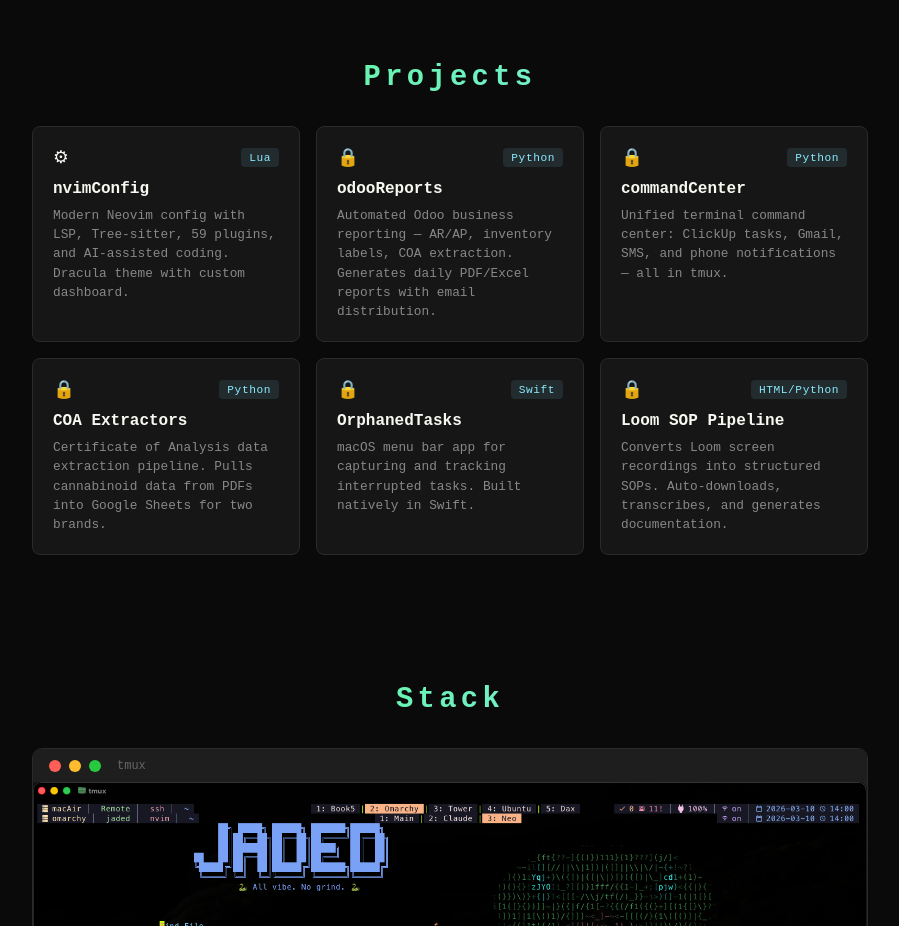
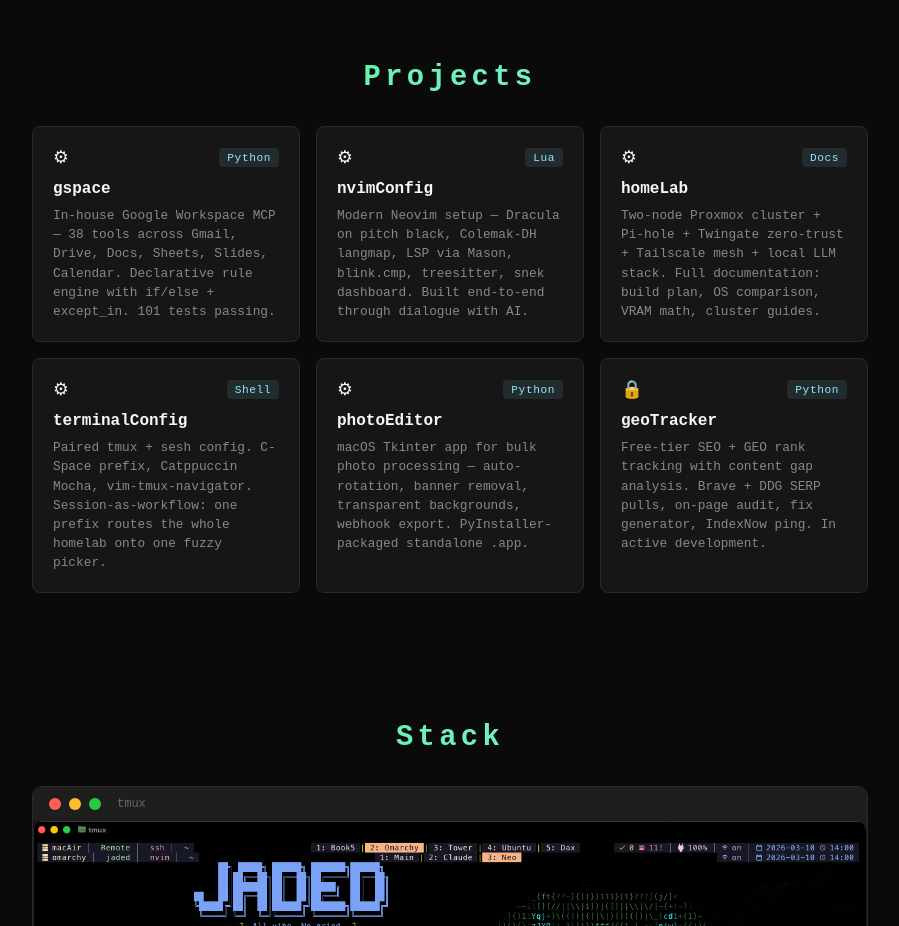
Before and after one commit to jaded423/jadedViber, a plain HTML site: page index.html in a window 1280 px wide. Shown: the part 1107-2033 px from the top of the page, without its empty margins (190-1089 px from the left). Drawn offline with Linux system fonts and the light colour scheme.

Commit message:
/projects: rewrite for current public lineup
Replace stale 1-public-5-locked grid with current portfolio:
- gspace (public, new) — Google Workspace MCP, 38 tools, 101 tests
- nvimConfig (public, descr refresh — Dracula/Colemak-DH/snek)
- homeLab (public, new) — Proxmox cluster + Twingate + Tailscale docs
- terminalConfig (public, new) — tmux + sesh paired config
- photoEditor (public, new) — macOS Tkinter photo processor
- geoTracker (private, in-progress) — free-tier SEO + GEO tracker

Removed: odooReports, commandCenter, COA Extractors, OrphanedTasks,
Loom SOP Pipeline (all locked Elevated work, low portfolio signal).

5 public links to jaded423/* repos, 1 in-active-dev card.

Co-Authored-By: Claude Opus 4.7 (1M context) <noreply@anthropic.com>

```diff
--- a/index.html
+++ b/index.html
@@ -99,13 +99,49 @@
       <h2 class="section-title">Projects</h2>
       <div class="project-grid">
 
+        <a href="https://github.com/jaded423/gspace" target="_blank" class="project-card">
+          <div class="project-header">
+            <span class="project-icon">&#9881;</span>
+            <span class="project-lang">Python</span>
+          </div>
+          <h3>gspace</h3>
+          <p>In-house Google Workspace MCP — 38 tools across Gmail, Drive, Docs, Sheets, Slides, Calendar. Declarative rule engine with if/else + except_in. 101 tests passing.</p>
+        </a>
+
         <a href="https://github.com/jaded423/nvimConfig" target="_blank" class="project-card">
           <div class="project-header">
             <span class="project-icon">&#9881;</span>
             <span class="project-lang">Lua</span>
           </div>
           <h3>nvimConfig</h3>
-          <p>Modern Neovim config with LSP, Tree-sitter, 59 plugins, and AI-assisted coding. Dracula theme with custom dashboard.</p>
+          <p>Modern Neovim setup — Dracula on pitch black, Colemak-DH langmap, LSP via Mason, blink.cmp, treesitter, snek dashboard. Built end-to-end through dialogue with AI.</p>
+        </a>
+
+        <a href="https://github.com/jaded423/homeLab" target="_blank" class="project-card">
+          <div class="project-header">
+            <span class="project-icon">&#9881;</span>
+            <span class="project-lang">Docs</span>
+          </div>
+          <h3>homeLab</h3>
+          <p>Two-node Proxmox cluster + Pi-hole + Twingate zero-trust + Tailscale mesh + local LLM stack. Full documentation: build plan, OS comparison, VRAM math, cluster guides.</p>
+        </a>
+
+        <a href="https://github.com/jaded423/terminalConfig" target="_blank" class="project-card">
+          <div class="project-header">
+            <span class="project-icon">&#9881;</span>
+            <span class="project-lang">Shell</span>
+          </div>
+          <h3>terminalConfig</h3>
+          <p>Paired tmux + sesh config. C-Space prefix, Catppuccin Mocha, vim-tmux-navigator. Session-as-workflow: one prefix routes the whole homelab onto one fuzzy picker.</p>
+        </a>
+
+        <a href="https://github.com/jaded423/photoEditor" target="_blank" class="project-card">
+          <div class="project-header">
+            <span class="project-icon">&#9881;</span>
+            <span class="project-lang">Python</span>
+          </div>
+          <h3>photoEditor</h3>
+          <p>macOS Tkinter app for bulk photo processing — auto-rotation, banner removal, transparent backgrounds, webhook export. PyInstaller-packaged standalone .app.</p>
         </a>
 
         <div class="project-card private">
@@ -113,44 +149,8 @@
             <span class="project-icon">&#128274;</span>
             <span class="project-lang">Python</span>
           </div>
-          <h3>odooReports</h3>
-          <p>Automated Odoo business reporting — AR/AP, inventory labels, COA extraction. Generates daily PDF/Excel reports with email distribution.</p>
-        </div>
-
-        <div class="project-card private">
-          <div class="project-header">
-            <span class="project-icon">&#128274;</span>
-            <span class="project-lang">Python</span>
-          </div>
-          <h3>commandCenter</h3>
-          <p>Unified terminal command center: ClickUp tasks, Gmail, SMS, and phone notifications — all in tmux.</p>
-        </div>
-
-        <div class="project-card private">
-          <div class="project-header">
-            <span class="project-icon">&#128274;</span>
-            <span class="project-lang">Python</span>
-          </div>
-          <h3>COA Extractors</h3>
-          <p>Certificate of Analysis data extraction pipeline. Pulls cannabinoid data from PDFs into Google Sheets for two brands.</p>
-        </div>
-
-        <div class="project-card private">
-          <div class="project-header">
-            <span class="project-icon">&#128274;</span>
-            <span class="project-lang">Swift</span>
-          </div>
-          <h3>OrphanedTasks</h3>
-          <p>macOS menu bar app for capturing and tracking interrupted tasks. Built natively in Swift.</p>
-        </div>
-
-        <div class="project-card private">
-          <div class="project-header">
-            <span class="project-icon">&#128274;</span>
-            <span class="project-lang">HTML/Python</span>
-          </div>
-          <h3>Loom SOP Pipeline</h3>
-          <p>Converts Loom screen recordings into structured SOPs. Auto-downloads, transcribes, and generates documentation.</p>
+          <h3>geoTracker</h3>
+          <p>Free-tier SEO + GEO rank tracking with content gap analysis. Brave + DDG SERP pulls, on-page audit, fix generator, IndexNow ping. In active development.</p>
         </div>
 
       </div>
```
